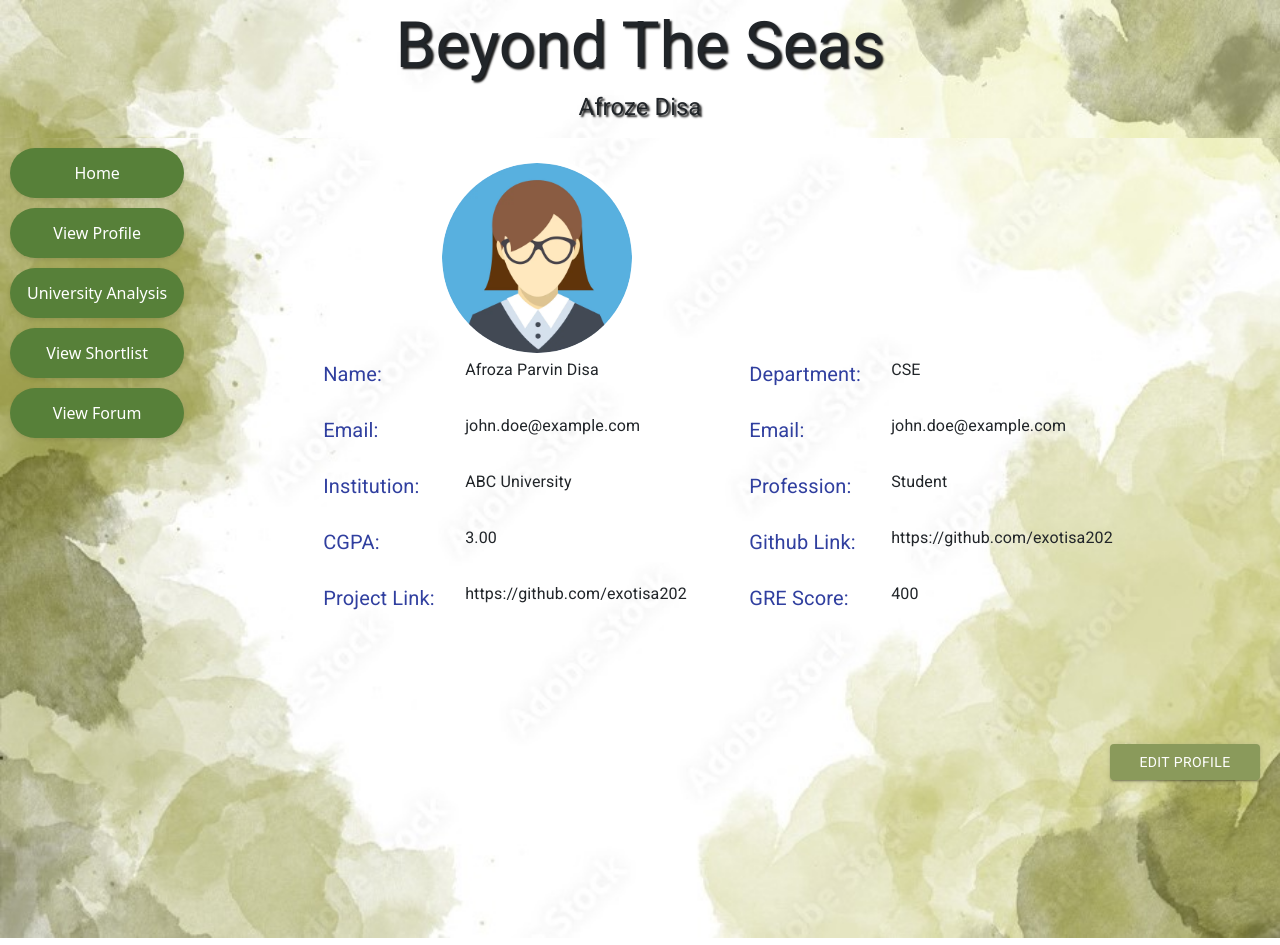
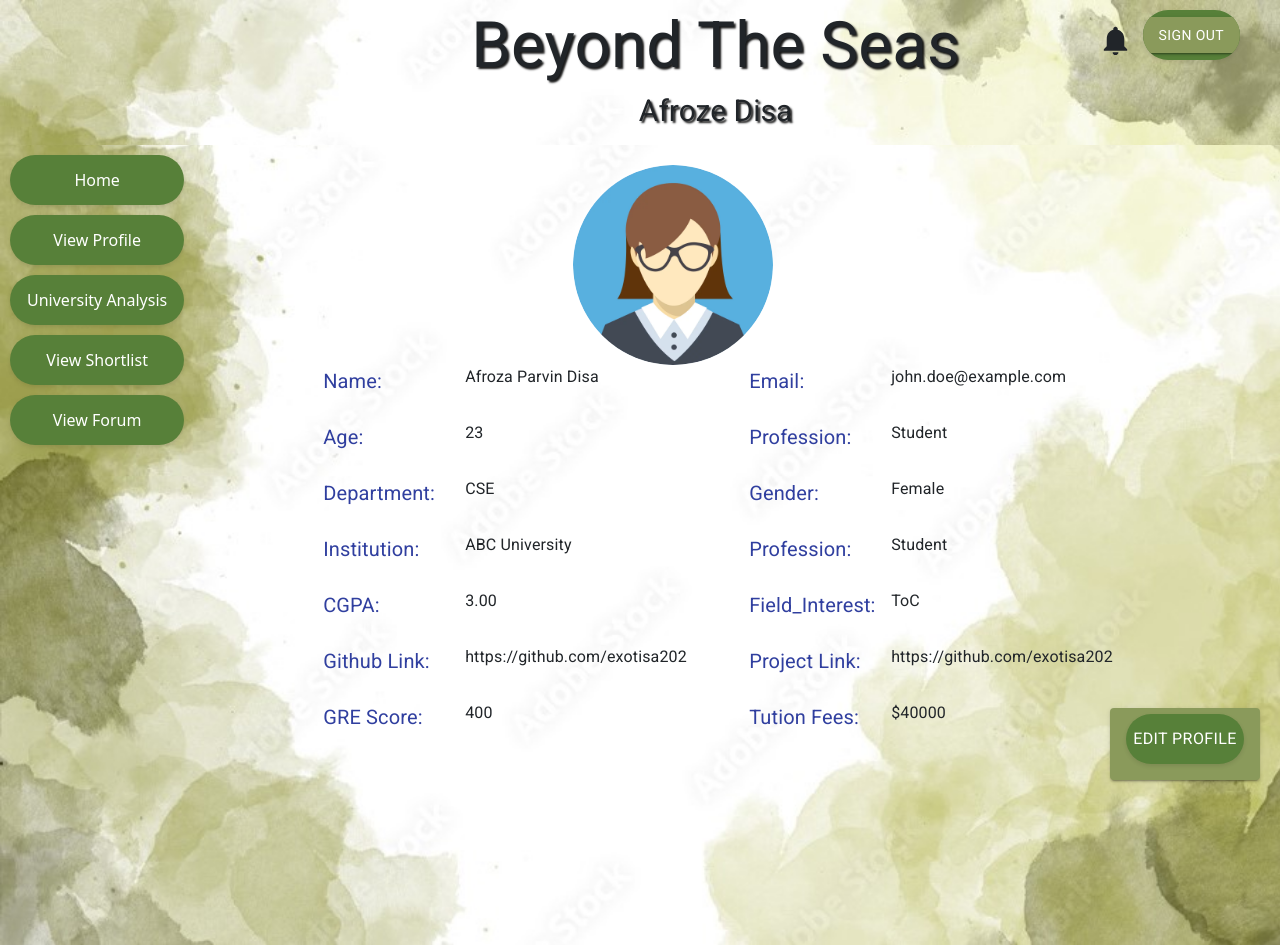
Before and after one commit to kayanika/BeyondTheSeas, a React (Create React App) app in the folder client/: page /api/user/user-profile in a window 1280 px wide. Built offline with nearby package versions, Linux system fonts and the light colour scheme.

Commit message:
full Profile

```diff
--- a/client/src/routes/HeaderUser.jsx
+++ b/client/src/routes/HeaderUser.jsx
@@ -6,11 +6,11 @@ const HeaderUser = () => {
       // <div className="home-analysis-container">
       <header className="bg-bottle-green py-2">
       <div className="container text-center">
-      <h1 className="text-dark display-3 font-bold" style={{ fontFamily: 'Roboto, sans-serif', textShadow: '2px 2px 2px rgba(0, 0, 0, 0.9)', color: '#4C9' ,marginTop:'20'}}>
+      <h1 className="text-dark display-3 font-bold" style={{ fontFamily: 'Roboto, sans-serif', textShadow: '2px 2px 2px rgba(0, 0, 0, 0.9)', color: '#4C9' ,marginTop:'20',marginLeft: '4cm'}}>
           Beyond The Seas
         </h1>
 
-        <h6 className="text-dark display-4 font-bold" style={{ fontFamily: 'Roboto, sans-serif', textShadow: '2px 2px 2px rgba(0, 0, 0, 0.9)', color: '#4C9', fontSize: '24px' }}>
+        <h6 className="text-dark display-4 font-bold" style={{ fontFamily: 'Roboto, sans-serif', textShadow: '2px 2px 2px rgba(0, 0, 0, 0.9)', color: '#4C9', fontSize: '30px', marginLeft: '4cm' }}>
               Afroze Disa
             </h6>
 
@@ -22,4 +22,4 @@ const HeaderUser = () => {
       );
 }
 
-export default HeaderUser
+export default HeaderUser;
--- a/client/src/routes/UserProfile.jsx
+++ b/client/src/routes/UserProfile.jsx
@@ -7,6 +7,9 @@ import img from '../images/background5.jpg'; // Use the correct image path
 import HeaderUser from './HeaderUser';
 import Sidebar from '../components/sidebar';
 import Grid from '@mui/material/Grid';
+import { Link } from 'react-router-dom'; // Import the Link component
+
+import NotificationsIcon from '@mui/icons-material/Notifications';
 
 const UserProfile = () => {
   return (
@@ -17,21 +20,26 @@ const UserProfile = () => {
         <div className="content-container">
           <Container maxWidth="md">
             <div className="container emp-profile">
+            <div style={{ position: 'absolute', top: '10px', right: '40px', display: 'flex', alignItems: 'center' }}>
+                <NotificationsIcon fontSize="large" />
+                <Link to="/api/user/home/" className="button" style={{ marginLeft: '10px' }}>
+                  <Button variant="contained" color="secondary" style={{ backgroundColor:'#8A9A5B' }}>
+                  Sign Out
+                  </Button>
+                </Link>
+              </div>
               <form method="post">
                 <div className="row">
                   <div className="col-md-12" style={{ textAlign: 'center' }}>
-                    <div className="profile-img">
+
+                  <div className="profile-img" style={{ margin: '0 auto 0 250px' }}>
                     <Avatar
                       alt="User Avatar"
                       src={img} // Use the user's profile picture here
-                        sx={{
-                          width: 200,
-                          height: 200,
-                          margin: '0 auto 0 3cm',
-                          border: '5px solid #fff', // Add a border around the avatar
-                        }}
+                      sx={{ width: 200, height: 200 }}
                     />
                   </div>
+
                   </div>
                 </div>
                 <Grid container spacing={3}>
@@ -43,14 +51,6 @@ const UserProfile = () => {
                   </Grid>
                   <Grid item xs={6} md={4}>
                     <Typography variant="body1">Afroza Parvin Disa</Typography>
-                  </Grid>
-                  <Grid item xs={6} md={2}>
-                    <Typography variant="h6" sx={{ color: '#303F9F' }}>
-                      Department:
-                    </Typography>
-                  </Grid>
-                  <Grid item xs={6} md={4}>
-                    <Typography variant="body1">CSE</Typography>
                   </Grid>
 
                   <Grid item xs={6} md={2}>
@@ -64,11 +64,42 @@ const UserProfile = () => {
 
                   <Grid item xs={6} md={2}>
                     <Typography variant="h6" sx={{ color: '#303F9F' }}>
-                      Email:
+                      Age:
                     </Typography>
                   </Grid>
                   <Grid item xs={6} md={4}>
-                    <Typography variant="body1">john.doe@example.com</Typography>
+                    <Typography variant="body1">23</Typography>
+                  </Grid>
+
+
+                  <Grid item xs={6} md={2}>
+                    <Typography variant="h6" sx={{ color: '#303F9F' }}>
+                      Profession:
+                    </Typography>
+                  </Grid>
+                  <Grid item xs={6} md={4}>
+                    <Typography variant="body1">Student</Typography>
+                  </Grid>
+
+
+                  <Grid item xs={6} md={2}>
+                    <Typography variant="h6" sx={{ color: '#303F9F' }}>
+                      Department:
+                    </Typography>
+                  </Grid>
+                  <Grid item xs={6} md={4}>
+                    <Typography variant="body1">CSE</Typography>
+                  </Grid>
+
+
+
+                  <Grid item xs={6} md={2}>
+                    <Typography variant="h6" sx={{ color: '#303F9F' }}>
+                      Gender:
+                    </Typography>
+                  </Grid>
+                  <Grid item xs={6} md={4}>
+                    <Typography variant="body1">Female</Typography>
                   </Grid>
 
                   <Grid item xs={6} md={2}>
@@ -100,6 +131,15 @@ const UserProfile = () => {
 
                   <Grid item xs={6} md={2}>
                     <Typography variant="h6" sx={{ color: '#303F9F' }}>
+                     Field_Interest:
+                    </Typography>
+                  </Grid>
+                  <Grid item xs={6} md={4}>
+                    <Typography variant="body1"> ToC</Typography>
+                  </Grid>
+
+                  <Grid item xs={6} md={2}>
+                    <Typography variant="h6" sx={{ color: '#303F9F' }}>
                       Github Link:
                     </Typography>
                   </Grid>
@@ -125,10 +165,20 @@ const UserProfile = () => {
                     <Typography variant="body1">400</Typography>
                   </Grid>
 
+                  <Grid item xs={6} md={2}>
+                    <Typography variant="h6" sx={{ color: '#303F9F' }}>
+                      Tution Fees:
+                    </Typography>
+                  </Grid>
+                  <Grid item xs={6} md={4}>
+                    <Typography variant="body1">$40000</Typography>
+                  </Grid>
+
 
 
 
                 </Grid>
+                <div className="button-container">
                   <div className="row">
                     <div className="col-md-6">
                     <Button
@@ -143,8 +193,12 @@ const UserProfile = () => {
                         width: '150px', // Adjust the button width
                       }}
                     >
+                      <Link to="/api/user/user-form/" className="button">
                          Edit Profile
+                      </Link>
+
                     </Button>
+                  </div>
                 </div>
                 </div>
               </form>
```
Lines whose indentation alone changed are shown as unchanged.
